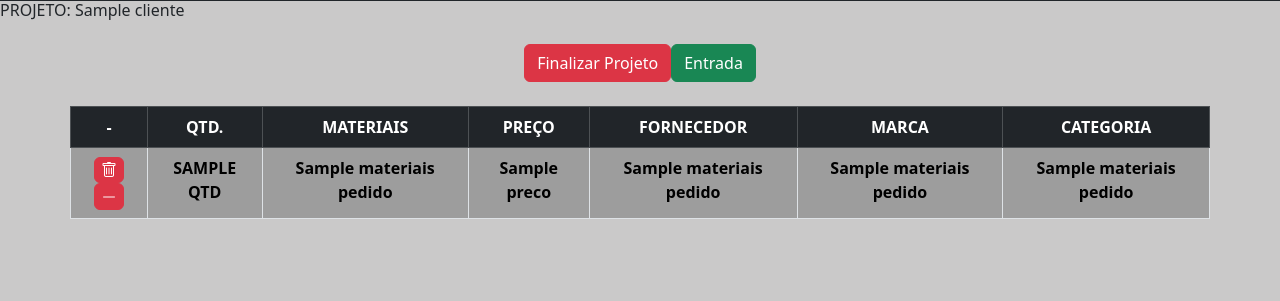
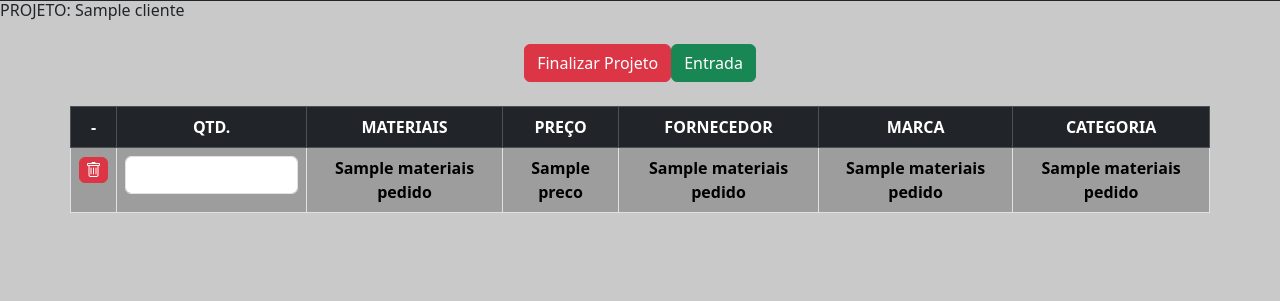
Before and after one commit to DaviSanttos/ElitteM, a CodeIgniter 4 app: the page made by Elitte/app/Views/projeto.php in a window 1280 px wide. Shown: the part 65-366 px from the top of the page. Run offline with PHP 8.4 and a stand-in for CodeIgniter, Linux system fonts and the light colour scheme; the template is opened without the code that fills it: most values are stand-ins (such as "Sample title", 1, 10 or a date in 2020); style sheets or scripts are compiled from the project's sources; some libraries are stand-ins or nearby versions.

Commit message:
fist-commit

```diff
--- a/Elitte/app/Config/Routes.php
+++ b/Elitte/app/Config/Routes.php
@@ -51,7 +51,7 @@ $routes->get('graficos', 'PaginaAdmin::graficos');
 $routes->get('salvar/(:num)/(:num)/(:num)', 'PaginaAdmin::salvarItem/$1/$2/$3');
 $routes->get('remover/(:num)/(:num)', 'PaginaAdmin::removerItem/$1/$2');
 // $routes->get('projeto/buscar/(:segment)', 'PaginaAdmin::buscarItem/$1');
-$routes->get('subtrair/(:num)/(:num)', 'PaginaAdmin::subtrairItem/$1/$2');
+$routes->get('subtrair/(:num)/(:num)/(:num)', 'PaginaAdmin::subtrairItem/$1/$2/$3');
 
 // $routes->get('/login', 'PaginaAdmin::sair');
 $routes->post('projetoListagem/novoCliente', 'PaginaAdmin::novoProjeto');
--- a/Elitte/app/Views/projeto.php
+++ b/Elitte/app/Views/projeto.php
@@ -7,6 +7,12 @@
     rel="stylesheet"
     href="https://cdn.jsdelivr.net/npm/choices.js/public/assets/styles/choices.min.css"
 />
+
+<style>
+    #saida{
+
+    }
+</style>
 <h6 class="mr-auto" id="h1Projeto">PROJETO:
     <?= $cliente["nome_cliente"] ?>
 </h6>
@@ -59,7 +65,7 @@
                     <label for="fkmarca" class="form-label">Materiais</label>
                     <select name="selecao" id="selecao" class="form-select">
                         <?php foreach ($materiais as $material) : ?>
-                            <option value="<?= $material["id_material"] ?>" selected>
+                            <option value="<?= $material["id_material"] ?>">
                                 <?= $material["nome_material"] ?>
                             </option>
                         <?php endforeach; ?>
@@ -101,11 +107,8 @@
         <tr>
             <td><a href="/remover/<?= $material["id_pedido"] ?>/<?= $cliente["id_cliente"]?>"><button type="button" class="btn btn-danger">
                 <i class="bi bi-trash"></i>
-            </button></a>
-            <button type="button" class="btn btn-danger" onclick="subtrair(<?= $material["id_pedido"] ?>)">
-            <i class="bi bi-dash-lg"></i>
-            </button></td>
-            <th scope="row" id="qtd"><?= $material["qtd"]; ?></th>
+            </button></a></td>
+            <th scope="row" class="col-md-2"><input id="saida" class="form-control text-center" type="number" min="0" value="<?= $material["qtd"]; ?>" onkeypress="submit(event,<?= $material["id_pedido"] ?>,<?= $material["qtd"]; ?>)"></th>
             <td><?= $material["nome_material"]; ?></td>
             <td><?= $material["preco"]; ?></td>
             <td><?= $material["nome_fornecedor"]; ?></td>
@@ -124,9 +127,10 @@
     const preco = document.getElementById("preco");
     const selecao = document.getElementById("selecao");
     const lista = document.getElementById("lista");
-    const qtd = document.getElementById("qtd");
+    const saida = document.getElementById("saida");
+    const clienteId = <?= json_encode($cliente["id_cliente"]) ?>;
 
-    console.log(qtd.innerHTML);
+    // console.log(qtd.innerHTML);
 
     // function subtrair(p){
     //     console.log(pId);
@@ -136,15 +140,26 @@
     selecao.addEventListener("change", async () => {;
         let produtoId = selecao.value;
         let produtoQttd = preco.value;
-        let clienteId = <?= json_encode($cliente["id_cliente"]) ?>;
+
 
         await fetch(`http://localhost:8080/salvar/${produtoId}/${produtoQttd}/${clienteId}`);
 
         lista.innerHTML += `<tr>
-                                <th scope="row">${preco.value}</th>
-                                <td>${selecao.innerHTML}</td>
-                            </tr>`
+        <th scope="row">${preco.value}</th>
+        <td>${selecao.innerHTML}</td>
+        </tr>`
     });
+
+    async function submit(event,idPedido,qtd) {
+
+        if(event.key == "Enter"){
+            console.log(idPedido);
+            console.log(saida.value);
+            console.log(qtd);
+            console.log(clienteId);
+            await fetch(`http://localhost:8080/subtrair/${idPedido}/${qtd}/${clienteId}`);
+        }
+    }
 
     const selectMarca = new Choices(selecao,{
         noResultsText: 'Nenhuma marca encontrada',
```
Also changed, not shown: Elitte/app/Controllers/PaginaAdmin.php (+11 -4 lines).
